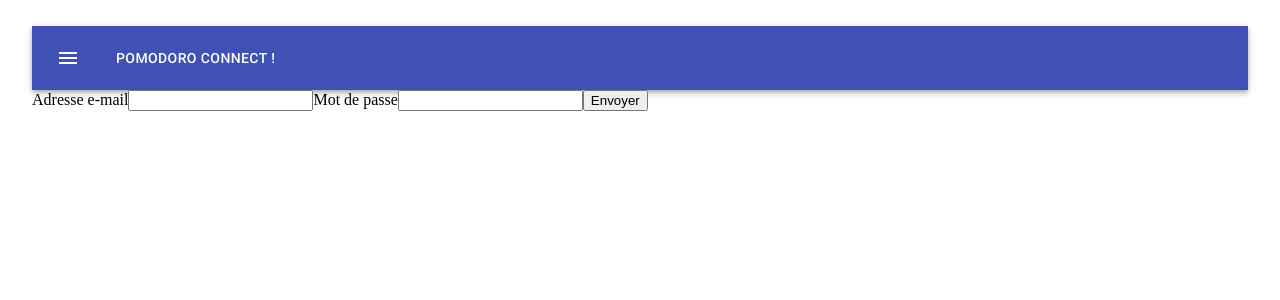
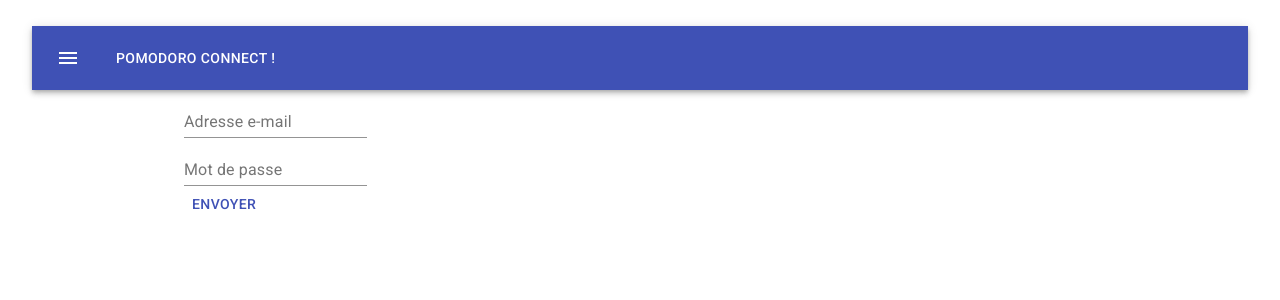
Before and after one commit to olibos/Acme.Productivity.Pomodoro, a React (Create React App) app in the folder Acme.Productivity.Pomodoro.Web/ClientApp/: page /login in a window 1280 px wide. Shown: the top 300 px of the page. Built offline with nearby package versions, Linux system fonts and the light colour scheme.

Commit message:
Try material

```diff
--- a/Acme.Productivity.Pomodoro.Web/ClientApp/src/components/Login.tsx
+++ b/Acme.Productivity.Pomodoro.Web/ClientApp/src/components/Login.tsx
@@ -9,22 +9,31 @@ import { reduxForm, Field, InjectedFormProps } from 'redux-form';
 import ReduxFormInput from './shared/ReduxFormInput';
 import * as Yup from 'yup';
 import ReduxYupValidator from './shared/ReduxYupValidator';
-import { Container } from '@material-ui/core';
+import { Button, Container, Grid } from '@material-ui/core';
+import useStyles from '../useStyles';
 
 const LoginForm: FC<InjectedFormProps<{}, {}>> = (props) =>
 {
     const {t} = useTranslation();
     const {handleSubmit} = props;
 
-    return <Container maxWidth="lg">
+    return <Container maxWidth="md">
         <form onSubmit={handleSubmit}>
-            <Field name="email" type="text" label={t('forms:Email address')} component={ReduxFormInput}/>
 
-            <Field name="password" type="password" label={t('forms:Password')} component={ReduxFormInput}/>
+            <Grid container>
+                <Grid item xs={12}>
+                    <Field name="email" type="text" label={t('forms:Email address')} component={ReduxFormInput}/>
+                </Grid>
 
-            <button color="primary" type="submit">
-                {t('forms:Submit')}
-            </button>
+                <Grid item xs={12}>
+                    <Field name="password" type="password" label={t('forms:Password')} component={ReduxFormInput}/>
+                </Grid>
+                <Grid item xs={12}>
+                    <Button color="primary" type="submit" onClick={handleSubmit}>
+                        {t('forms:Submit')}
+                    </Button>
+                </Grid>
+            </Grid>
         </form>
     </Container>;
 };
--- a/Acme.Productivity.Pomodoro.Web/ClientApp/src/components/shared/ReduxFormInput.tsx
+++ b/Acme.Productivity.Pomodoro.Web/ClientApp/src/components/shared/ReduxFormInput.tsx
@@ -1,16 +1,10 @@
 import * as React from "react";
 import { FC } from "react";
+import { TextField } from '@material-ui/core';
 
 const ReduxFormInput: FC = (field: any) => (
     <>
-        <span>{field.label}</span>
-        <input {...field.input}
-                  type={field.type}
-                  placeholder={field.placeHolder}
-                  max={field.maxDate}
-                  min={field.minDate}
-                  step={field.step}
-                  disabled={field.disabled}/>
+        <TextField id={field.name} label={field.label} {...field.input} />
         {field.meta.touched && <p className="text-danger">{field.meta.error}</p>}
     </>
 );
```
